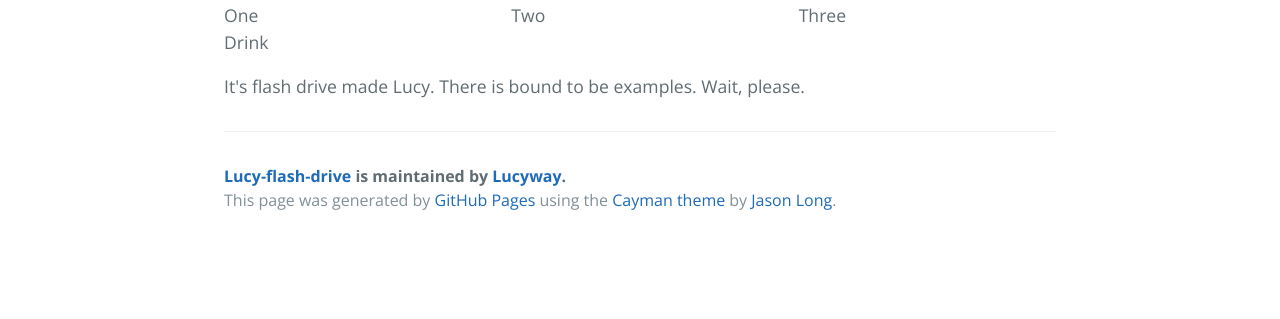
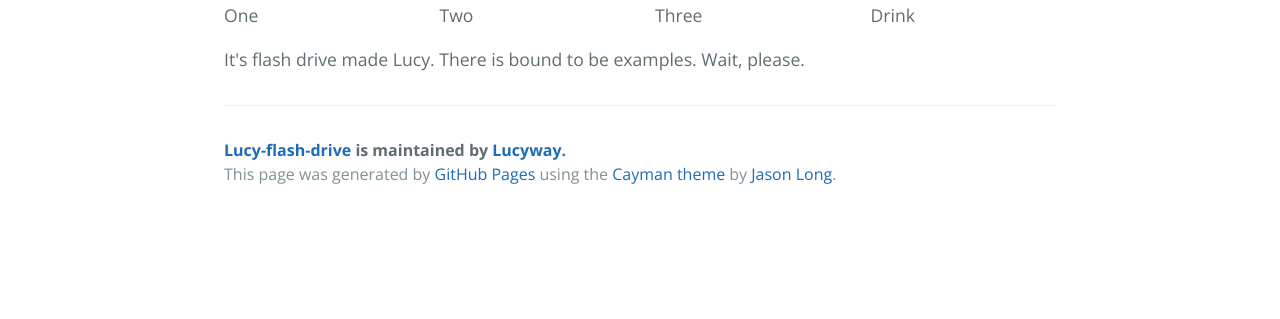
Before and after one commit to freetitelu/lucy-flash-drive, a plain HTML site: page index.html in a window 1280 px wide. Shown: the part 481-800 px from the top of the page. Drawn offline with nearby package versions, Linux system fonts and the light colour scheme.

Commit message:
One two Three Drink

```diff
--- a/index.html
+++ b/index.html
@@ -24,10 +24,10 @@
 <a id="lucy-flash-drive" class="anchor" href="#lucy-flash-drive" aria-hidden="true"><span class="octicon octicon-link"></span></a>lucy-flash-drive</h1>
 
 <div class="grid">
-  <div class="cell w4">One</div>
-  <div class="cell w4">Two</div>
-  <div class="cell w4">Three</div>
-  <div class="cell w4">Drink</div>
+  <div class="cell w3">One</div>
+  <div class="cell w3">Two</div>
+  <div class="cell w3">Three</div>
+  <div class="cell w3">Drink</div>
 </div>
 <p>It's flash drive made Lucy.
 There is bound to be examples. Wait, please.</p>
```
